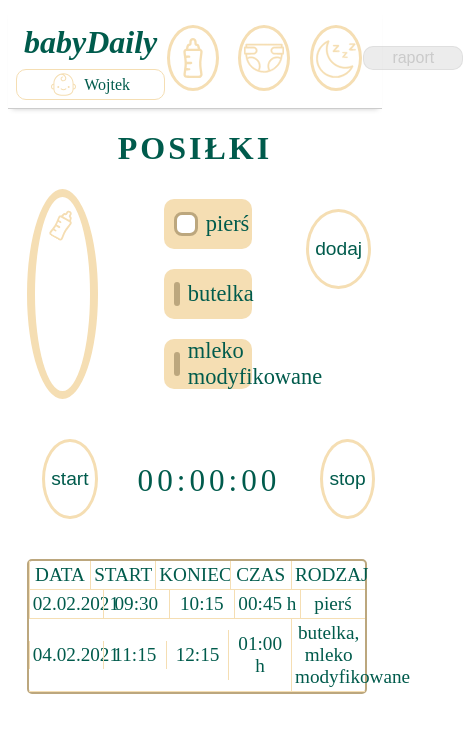
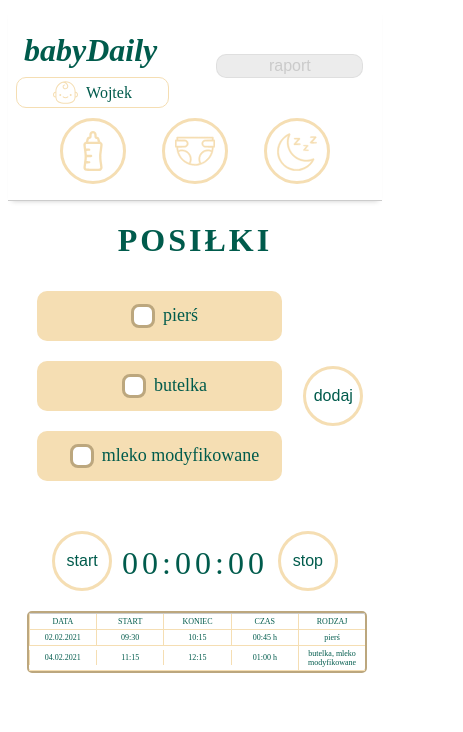
Before and after one commit to michalPastewski/babyDaily_app, a React (Create React App) app: page /meal in a window 390 px wide. Shown: the top 732 px of the page, 463 px wide, since content can reach past the window. Built offline with nearby package versions, Linux system fonts and the light colour scheme.

Commit message:
added RWD

```diff
--- a/src/App.js
+++ b/src/App.js
@@ -4,7 +4,7 @@ import './styles/app.css';
 
 import Navigation from './components/Navigation';
 import Home from './pages/Home';
-import Meal from './pages/Meal';
+import Meal from './pages/meal/Meal';
 import Diaper from './pages/Diaper';
 import Sleep from './pages/Sleep';
 
--- a/src/components/Navigation.js
+++ b/src/components/Navigation.js
@@ -12,11 +12,13 @@ import baby from '../assets/icons/smiling-baby.svg';
 const Navigation = () => {
    return (
       <nav className={styles.navigation}>
-         <div>
+         <div className={styles.logo__section}>
             <NavLink to="/" className={styles.navigation__logo}>
                <h1 className={styles.navigation__logo__h}>babyDaily</h1>
             </NavLink>
-            <div className={styles.navigation__item}><img src={baby} className={styles.navigation__item__img} /><span>Wojtek</span></div>
+            <div className={styles.navigation__item}><img src={baby} className={styles.navigation__item__img} />
+               <span>Wojtek</span>
+            </div>
          </div>
 
          <div className={styles.navigation__list}>
@@ -30,6 +32,7 @@ const Navigation = () => {
                <img src={moon} className={styles.navigation__list__img} />
             </NavLink>
          </div>
+         <div className={styles.button__section} >
             <button className={className({
                [styles.navigation__item]: true,
                [styles.navigation__button]: false,
@@ -39,6 +42,7 @@ const Navigation = () => {
             >
                raport
             </button>
+         </div>
       </nav>
    )
 }
--- a/src/components/MealCheckboxes.js
+++ b/src/pages/meal/MealCheckboxes.js
@@ -1,6 +1,6 @@
 import { React, useState } from 'react';
-import styles from '../styles/meal.module.css';
-import Checkbox from './Checkbox';
+import styles from '../../styles/meal.module.css';
+import Checkbox from '../../components/Checkbox';
 
 const MealCheckboxes = () => {
   // const [value, setNewValue] = useState(100);
--- a/src/components/MealTable.js
+++ b/src/pages/meal/MealTable.js
@@ -1,12 +1,13 @@
 import React from 'react';
 import { useSelector } from 'react-redux';
 
-import styles from '../styles/meal.module.css';
+import styles from '../../styles/meal.module.css';
 
 const MealTable = () => {
   const dataList = useSelector(state => state.meal.data);
   return (
-    <section className={styles.table}>
+    <section className={styles.table__section}>
+      <div className={styles.table}>
         <header className={styles.table__row}>
           <div className={styles.table__item}>DATA</div>
           <div className={styles.table__item}>START</div>
@@ -24,6 +25,7 @@ const MealTable = () => {
                   <div className={styles.table__item}>{data.type.join(', ')}</div>
                 </div>))
         }
+      </div>
     </section>
   )
 }
--- a/src/styles/app.css
+++ b/src/styles/app.css
@@ -1,13 +1,13 @@
 html {
 
-   --pripary-colot: #F5DEB3;
+   --primary-color: #F5DEB3;
    --secondary-color:#BCA77E;
    --focus-color: rgba(255, 238, 202, .2);
    --font-color: #005B4C;
 }
 
 .container {
-   width: 100%;
+   width: min(1440px, 100%);
    margin: 0 auto;
    color: var(--font-color);
 }
@@ -25,15 +25,15 @@ html {
 }
 
 .icon {
-   margin-right: 12px;
-   border: solid 8px #F5DEB3;
-   border-radius: 50%;
+   grid-area: icon;
  }
 
 .icon__img {
    width: min(100px, 8vw);
    height: min(100px, 8vw);
    padding: 12px;
+   border: solid 8px #F5DEB3;
+   border-radius: 50%;
    transform: rotate(30deg);
  }
 
@@ -44,15 +44,17 @@ html {
    font-size: 1.2em;
    color: var(--font-color);
 
+   grid-area: button;
+   justify-self: center;
+
    outline: none;
    background-color: transparent;
    border: solid 3px #F5DEB3;
    border-radius: 50%;
  }
-
- .button:active {
-   transform: scale(.9);
- }
+      .button:active {
+         transform: scale(.9);
+      }
 
 .form__item__label {
    font-size: 1.5em;
@@ -69,3 +71,16 @@ html {
    font-size: 1.5em;
    text-align: center;
 }
+
+@media (max-width: 760px) {
+   .button {
+      width: 60px;
+      height: 60px;
+      font-size: 1em;
+      justify-self: end;
+      align-self: center;
+   }
+   .icon {
+      display: none;
+   }
+}
--- a/src/styles/meal.module.css
+++ b/src/styles/meal.module.css
@@ -1,27 +1,31 @@
 .header {
   margin-bottom: 20px;
-  display: flex;
+  display: grid;
+  grid-template-columns: 20% 60% 20%;
+  grid-template-rows: auto;
+  grid-template-areas: "icon checkboxes button";
 }
 
 .checkbox__menu {
-  flex: 2;
+  grid-area: checkboxes;
   font-size: 1.4em;
 
   display: flex;
   flex-wrap: wrap;
   justify-content: space-around;
-  align-content: space-around;
 }
 
 .checkbox__menu__section {
-  width: 40%;
+  width: min(255px, 40%);
   height: 50px;
   margin: 10px;
   padding-left: 10px;
-  background-color: var(--pripary-colot);
+  font-size: clamp(18px, 1.9vw, 1em);
+  background-color: var(--primary-color);
   border-radius: 10px;
 
   display: flex;
+  justify-content: center;
   align-items: center;
 }
 
@@ -62,9 +66,6 @@
 }
 
 .stopwatch__section {
-  width: 100%;
-  min-height: 100px;
-  padding:0 0 20px 8%;
   box-sizing: border-box;
 
   display: flex;
@@ -74,7 +75,7 @@
 
 .timer {
   margin: 25px 40px 0;
-  font-size: 8vw;
+  font-size: clamp(2em, 8vw, 6em);
   letter-spacing: 4px;
 }
 
@@ -85,14 +86,19 @@
   border-radius: 5px;
 }
 
+.table__section {
+  width: 100%;
+  border-top: 1px solid #ccc;
+}
+
 .table {
-  font-size: 1.2em;
+  font-size: clamp(.5em, 2vw, 1.2em);
   display: flex;
   flex-direction: column;
 }
 
 .table__row {
-  border-bottom: solid 1px var(--pripary-colot);
+  border-bottom: solid 1px var(--primary-color);
   display: flex;
 }
 
@@ -107,7 +113,7 @@
 .table__item {
   width: 20%;
   padding: 3px;
-  border-left: solid 1px var(--pripary-colot);
+  border-left: solid 1px var(--primary-color);
   text-align: center;
   align-self: center;
 }
@@ -160,3 +166,20 @@
   display: flex;
   justify-content: space-around;
 }
+
+
+@media (max-width: 760px) {
+  .header {
+    grid-template-columns: 70% 30%;
+    grid-template-areas: "checkboxes button";
+  }
+  .checkbox__menu {
+    flex-direction: column;
+  }
+  .checkbox__menu__section {
+    width: min(255px, 100%)
+  }
+  .timer {
+    margin: 25px 10px 0;
+  }
+}
--- a/src/styles/navigation.module.css
+++ b/src/styles/navigation.module.css
@@ -1,11 +1,24 @@
 .navigation {
-  height: 100px;
-  padding: 0 8px 0;
+  /* height: 100px; */
+  padding: 16px 8px;
   border-bottom: solid 1px #ccc;
   box-shadow: 0px 4px 5px -4px #ccc;
 
+  display: grid;
+  align-items: center;
+  grid-template-columns: 20% 60% 20%;
+  grid-template-rows: auto;
+  grid-template-areas: "logo nav buttons";
+}
+
+.logo__section {
+  grid-area: logo;
+}
+.button__section {
+  grid-area: buttons;
+
   display: flex;
-  align-items: center;
+  justify-content: center;
 }
 
 .navigation__logo {
@@ -15,20 +28,19 @@
 }
 
 .navigation__logo__h {
+  max-width: 150px;
   margin: 0;
   padding: 8px;
   font-size: 2em;
-  background: transparent;
   border-radius: 10px;
-  transition: background .1s linear;
+  transition: color .1s linear;
 }
-
     .navigation__logo__h:hover {
-  background: var(--focus-color);
+      color: var(--secondary-color);
     }
 
 .navigation__item {
-  min-width: 100px;
+  width: min(147px, 100%);
   padding: 2px;
   font-size: 1em;
   border: solid 1px #f5deb3;
@@ -44,15 +56,12 @@
   background-color: transparent;
   outline: none;
 }
-
     .navigation__button:hover {
       background-color: var(--focus-color);
     }
-
     .navigation__button:active {
       background-color: var(--secondary-color);
     }
-
     .navigation__button__disabled {
       border-color: rgba(192, 192, 192, 0.3);
       color: rgba(126, 126, 126, .3);
@@ -65,9 +74,8 @@
   margin-right: 8px;
 }
 
-
 .navigation__list {
-  flex: 2;
+  grid-area: nav;
 
   display: flex;
   justify-content: center;
@@ -99,3 +107,17 @@
   padding: 3px;
   color: #f5deb3;
 }
+
+@media (max-width: 760px) {
+  .navigation {
+    grid-template-columns: 47% 47%;
+    column-gap: 6%;
+    grid-template-rows: auto;
+    grid-template-areas:
+          "logo buttons"
+          "nav nav";
+  }
+  .navigation__list {
+    margin-top: 10px;
+  }
+}
```
Also changed, not shown: src/pages/meal/Meal.js (renamed from src/pages/Meal.js, +9 -9 lines), src/pages/meal/MealForm.js (renamed from src/components/MealForm.js, +4 -4 lines). Lines whose indentation alone changed are shown as unchanged.
